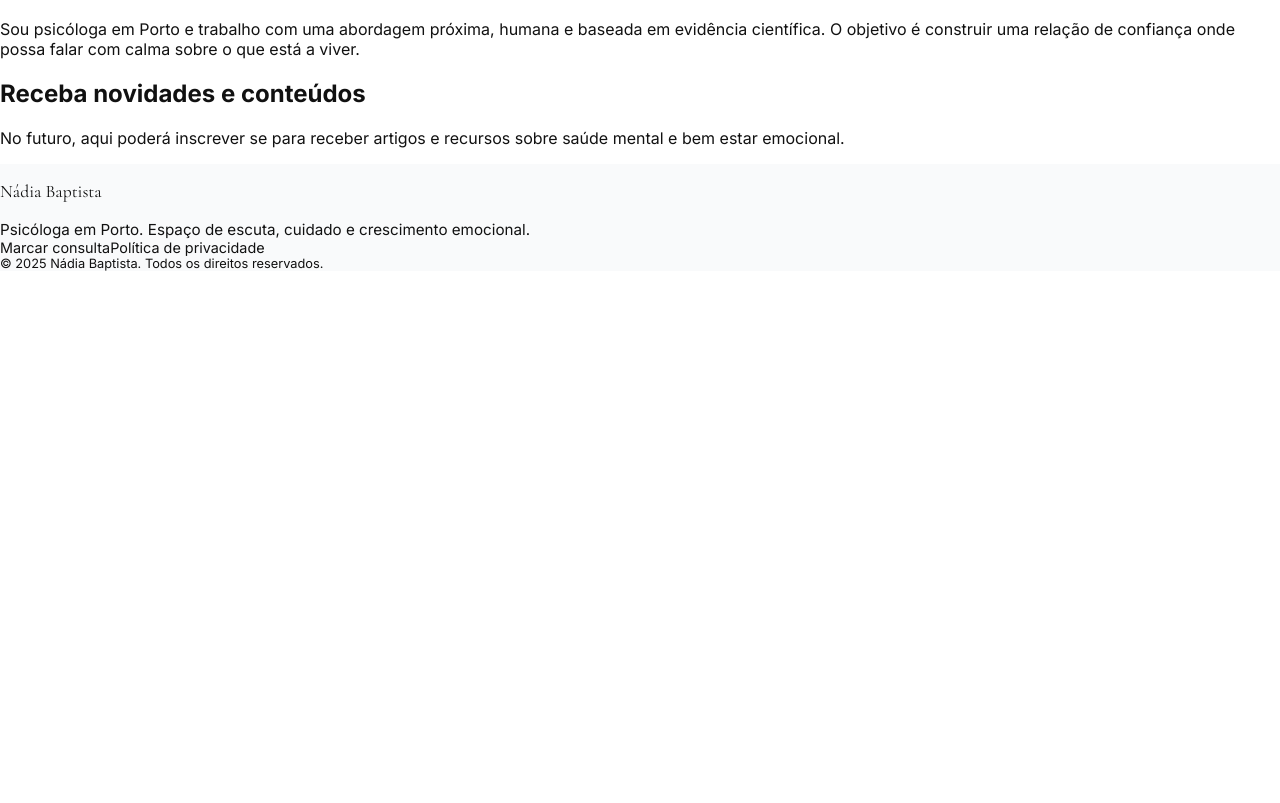
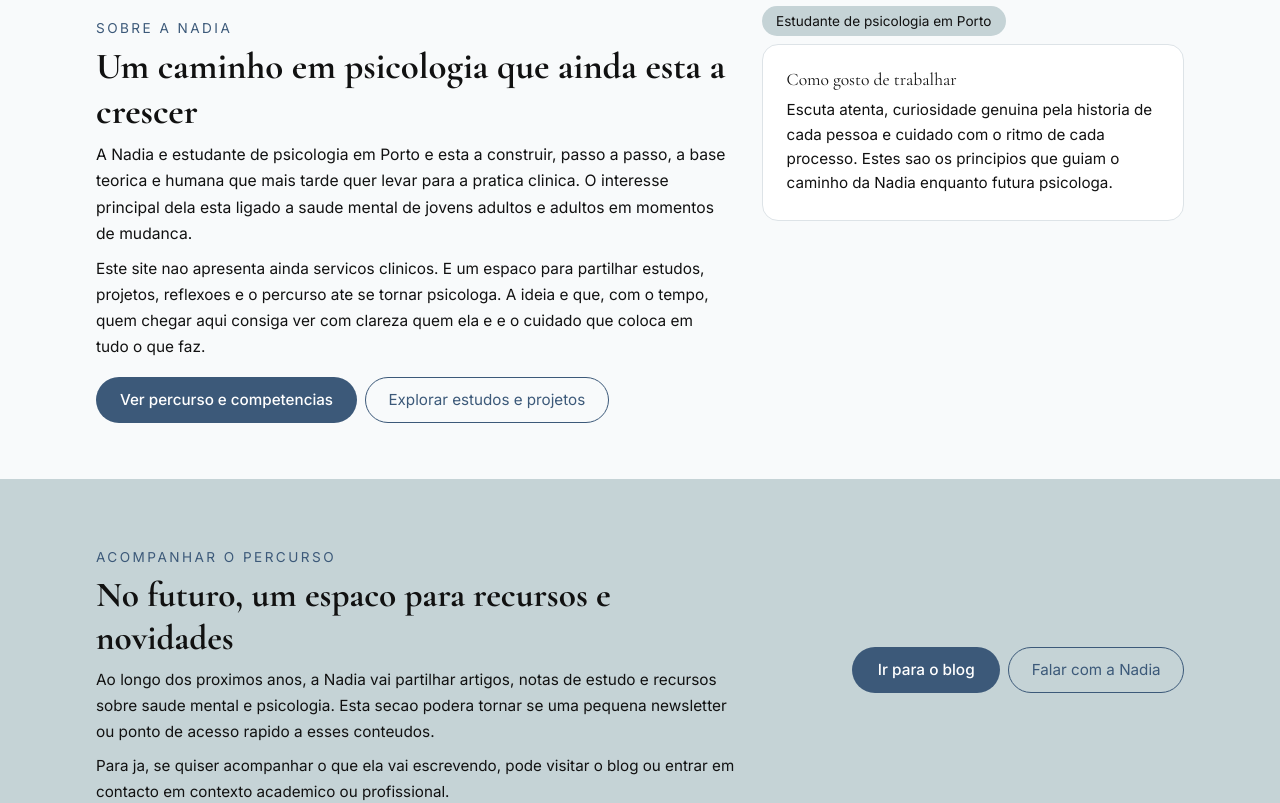
Before and after one commit to Deobap73/nadiabaptista-site, a Next.js app: page / in a window 1280 px wide. Shown: the part 1266-2069 px from the top of the page. Before the commit the page ends 1537 px from the top, so only its background shows below. Built offline with nearby package versions, Linux system fonts and the light colour scheme.

Commit message:
feat(home): complete about highlight and newsletter sections  Changes to be committed: 	modified:   src/components/home/HomeAboutHighlight.tsx 	modified:   src/components/home/HomeNewsletterBanner.tsx 	modified:   src/styles/components/_home.scss

```diff
--- a/src/components/home/HomeAboutHighlight.tsx
+++ b/src/components/home/HomeAboutHighlight.tsx
@@ -1,15 +1,50 @@
 // src/components/home/HomeAboutHighlight.tsx
+
+import Link from 'next/link';
 
 export default function HomeAboutHighlight() {
   return (
-    <section aria-labelledby='home-about-highlight-title'>
-      <h2 id='home-about-highlight-title'>Um pouco sobre mim</h2>
-      <p>
-        Sou psicóloga em Porto e trabalho com uma abordagem próxima, humana e baseada em evidência
-        científica. O objetivo é construir uma relação de confiança onde possa falar com calma sobre
-        o que está a viver.
-      </p>
-      {/* No futuro podemos adicionar uma foto e um botão para a página About */}
+    <section className='homeAbout' aria-labelledby='homeAboutTitle'>
+      <div className='pageContainer homeAboutInner'>
+        <div className='homeAboutText'>
+          <p className='homeAboutKicker'>Sobre a Nadia</p>
+          <h2 id='homeAboutTitle' className='homeAboutTitle'>
+            Um caminho em psicologia que ainda esta a crescer
+          </h2>
+          <p className='homeAboutIntro'>
+            A Nadia e estudante de psicologia em Porto e esta a construir, passo a passo, a base
+            teorica e humana que mais tarde quer levar para a pratica clinica. O interesse principal
+            dela esta ligado a saude mental de jovens adultos e adultos em momentos de mudanca.
+          </p>
+          <p className='homeAboutBody'>
+            Este site nao apresenta ainda servicos clinicos. E um espaco para partilhar estudos,
+            projetos, reflexoes e o percurso ate se tornar psicologa. A ideia e que, com o tempo,
+            quem chegar aqui consiga ver com clareza quem ela e e o cuidado que coloca em tudo o que
+            faz.
+          </p>
+
+          <div className='homeAboutActions'>
+            <Link href='/portfolio' className='homeAboutPrimaryLink'>
+              Ver percurso e competencias
+            </Link>
+            <Link href='/studies' className='homeAboutSecondaryLink'>
+              Explorar estudos e projetos
+            </Link>
+          </div>
+        </div>
+
+        <div className='homeAboutSide' aria-hidden='true'>
+          <div className='homeAboutTag'>Estudante de psicologia em Porto</div>
+          <div className='homeAboutNoteBox'>
+            <p className='homeAboutNoteTitle'>Como gosto de trabalhar</p>
+            <p className='homeAboutNoteText'>
+              Escuta atenta, curiosidade genuina pela historia de cada pessoa e cuidado com o ritmo
+              de cada processo. Estes sao os principios que guiam o caminho da Nadia enquanto futura
+              psicologa.
+            </p>
+          </div>
+        </div>
+      </div>
     </section>
   );
 }
--- a/src/components/home/HomeNewsletterBanner.tsx
+++ b/src/components/home/HomeNewsletterBanner.tsx
@@ -1,14 +1,36 @@
 // src/components/home/HomeNewsletterBanner.tsx
+
+import Link from 'next/link';
 
 export default function HomeNewsletterBanner() {
   return (
-    <section aria-labelledby='home-newsletter-title'>
-      <h2 id='home-newsletter-title'>Receba novidades e conteúdos</h2>
-      <p>
-        No futuro, aqui poderá inscrever se para receber artigos e recursos sobre saúde mental e bem
-        estar emocional.
-      </p>
-      {/* Mais tarde vamos trocar por um formulário real de newsletter */}
+    <section className='homeNewsletter' aria-labelledby='homeNewsletterTitle'>
+      <div className='pageContainer homeNewsletterInner'>
+        <div className='homeNewsletterText'>
+          <p className='homeNewsletterKicker'>Acompanhar o percurso</p>
+          <h2 id='homeNewsletterTitle' className='homeNewsletterTitle'>
+            No futuro, um espaco para recursos e novidades
+          </h2>
+          <p className='homeNewsletterIntro'>
+            Ao longo dos proximos anos, a Nadia vai partilhar artigos, notas de estudo e recursos
+            sobre saude mental e psicologia. Esta secao podera tornar se uma pequena newsletter ou
+            ponto de acesso rapido a esses conteudos.
+          </p>
+          <p className='homeNewsletterBody'>
+            Para ja, se quiser acompanhar o que ela vai escrevendo, pode visitar o blog ou entrar em
+            contacto em contexto academico ou profissional.
+          </p>
+        </div>
+
+        <div className='homeNewsletterActions'>
+          <Link href='/blog' className='homeNewsletterPrimary'>
+            Ir para o blog
+          </Link>
+          <Link href='/contact' className='homeNewsletterSecondary'>
+            Falar com a Nadia
+          </Link>
+        </div>
+      </div>
     </section>
   );
 }
--- a/src/styles/components/_home.scss
+++ b/src/styles/components/_home.scss
@@ -389,3 +389,215 @@
     grid-template-columns: repeat(4, minmax(0, 1fr));
   }
 }
+
+/* Home About Highlight */
+
+.homeAbout {
+  padding: clamp(2.5rem, 5vw, 3.5rem) 0;
+  background-color: #f8fafb;
+}
+
+.homeAboutInner {
+  display: flex;
+  flex-direction: column;
+  gap: var(--spaceLg);
+}
+
+.homeAboutText {
+  max-width: 680px;
+}
+
+.homeAboutKicker {
+  font-size: 0.85rem;
+  letter-spacing: 0.18em;
+  text-transform: uppercase;
+  color: var(--colorPrimary);
+  margin-bottom: var(--spaceSm);
+}
+
+.homeAboutTitle {
+  font-family: var(--fontHeading);
+  font-size: clamp(1.9rem, 3vw, 2.3rem);
+  margin: 0 0 var(--spaceSm);
+}
+
+.homeAboutIntro {
+  font-size: 0.98rem;
+  line-height: 1.7;
+  margin: 0 0 var(--spaceSm);
+}
+
+.homeAboutBody {
+  font-size: 0.96rem;
+  line-height: 1.7;
+  margin: 0;
+}
+
+.homeAboutActions {
+  display: flex;
+  flex-wrap: wrap;
+  gap: var(--spaceSm);
+  margin-top: var(--spaceMd);
+}
+
+.homeAboutPrimaryLink {
+  display: inline-flex;
+  align-items: center;
+  justify-content: center;
+  padding: 0.8rem 1.5rem;
+  border-radius: 999px;
+  border: none;
+  background-color: var(--colorPrimary);
+  color: #ffffff;
+  font-size: 0.95rem;
+  font-weight: 500;
+}
+
+.homeAboutSecondaryLink {
+  display: inline-flex;
+  align-items: center;
+  justify-content: center;
+  padding: 0.8rem 1.4rem;
+  border-radius: 999px;
+  border: 1px solid var(--colorPrimary);
+  font-size: 0.95rem;
+  color: var(--colorPrimary);
+}
+
+.homeAboutSide {
+  display: flex;
+  flex-direction: column;
+  gap: var(--spaceSm);
+}
+
+.homeAboutTag {
+  align-self: flex-start;
+  padding: 0.45rem 0.9rem;
+  border-radius: 999px;
+  background-color: var(--colorPrimaryLight);
+  font-size: 0.85rem;
+}
+
+.homeAboutNoteBox {
+  border-radius: 16px;
+  padding: var(--spaceLg);
+  background-color: #ffffff;
+  border: 1px solid #dde3e7;
+}
+
+.homeAboutNoteTitle {
+  font-family: var(--fontHeading);
+  font-size: 1.1rem;
+  margin: 0 0 var(--spaceSm);
+}
+
+.homeAboutNoteText {
+  font-size: 0.95rem;
+  line-height: 1.6;
+  margin: 0;
+}
+
+/* Layout maior para About */
+
+@media (min-width: 768px) {
+  .homeAboutInner {
+    flex-direction: row;
+    align-items: flex-start;
+    gap: var(--spaceXl);
+  }
+
+  .homeAboutText {
+    flex: 3;
+  }
+
+  .homeAboutSide {
+    flex: 2;
+  }
+}
+
+/* Home Newsletter Banner */
+
+.homeNewsletter {
+  padding: clamp(2.5rem, 5vw, 3.5rem) 0;
+  background-color: var(--colorPrimaryLight);
+}
+
+.homeNewsletterInner {
+  display: flex;
+  flex-direction: column;
+  gap: var(--spaceLg);
+}
+
+.homeNewsletterText {
+  max-width: 640px;
+}
+
+.homeNewsletterKicker {
+  font-size: 0.85rem;
+  letter-spacing: 0.18em;
+  text-transform: uppercase;
+  color: var(--colorPrimary);
+  margin-bottom: var(--spaceSm);
+}
+
+.homeNewsletterTitle {
+  font-family: var(--fontHeading);
+  font-size: clamp(1.8rem, 3vw, 2.2rem);
+  margin: 0 0 var(--spaceSm);
+}
+
+.homeNewsletterIntro {
+  font-size: 0.96rem;
+  line-height: 1.7;
+  margin: 0 0 var(--spaceSm);
+}
+
+.homeNewsletterBody {
+  font-size: 0.95rem;
+  line-height: 1.7;
+  margin: 0;
+}
+
+.homeNewsletterActions {
+  display: flex;
+  flex-wrap: wrap;
+  gap: var(--spaceSm);
+}
+
+.homeNewsletterPrimary {
+  display: inline-flex;
+  align-items: center;
+  justify-content: center;
+  padding: 0.85rem 1.6rem;
+  border-radius: 999px;
+  border: none;
+  background-color: var(--colorPrimary);
+  color: #ffffff;
+  font-size: 0.96rem;
+  font-weight: 500;
+}
+
+.homeNewsletterSecondary {
+  display: inline-flex;
+  align-items: center;
+  justify-content: center;
+  padding: 0.8rem 1.4rem;
+  border-radius: 999px;
+  border: 1px solid var(--colorPrimary);
+  font-size: 0.95rem;
+  color: var(--colorPrimary);
+}
+
+/* Layout maior para Newsletter */
+
+@media (min-width: 768px) {
+  .homeNewsletterInner {
+    flex-direction: row;
+    align-items: center;
+    justify-content: space-between;
+  }
+
+  .homeNewsletterActions {
+    flex-shrink: 0;
+  }
+}
```
